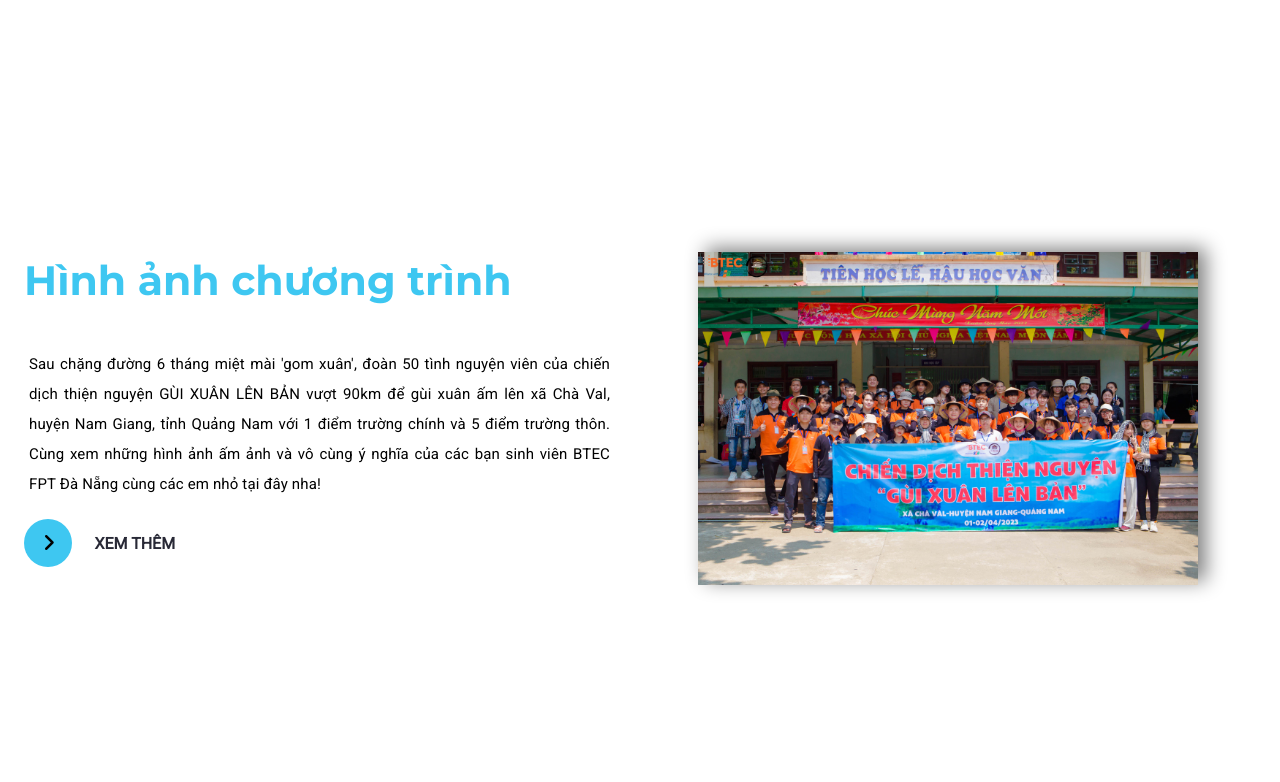
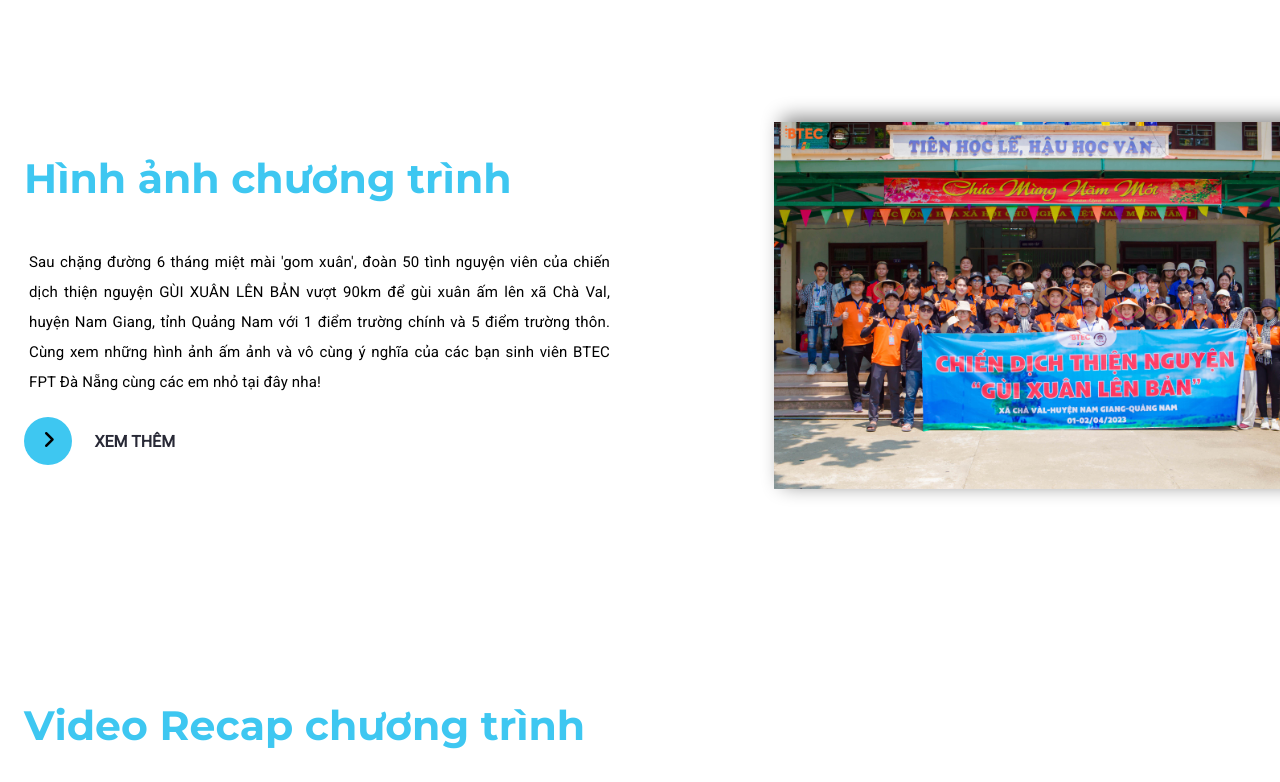
Before and after one commit to nghiapt13/guixuanlenban, a React (Create React App) app: page / in a window 1280 px wide. Shown: the part 1958-2740 px from the top of the page. Built offline with nearby package versions, Linux system fonts and the light colour scheme.

Commit message:
changes in responsive

```diff
--- a/src/pages/Home/Gallery/index.jsx
+++ b/src/pages/Home/Gallery/index.jsx
@@ -51,6 +51,8 @@
                         height: '100px',
                         fontSize: { xs: '30px', md: '41px' },
                         color: 'var(--primary)',
+                        marginTop: { xs: '40px', md: '0px' },
+                        marginBottom: { xs: '-50px', md: '0px' },
                     }}
                 >
                     {t('content.gallery')}
@@ -65,6 +67,7 @@
                         fontSize: { xs: '15px', md: '15px' },
                         paddingRight: { xs: '10px', md: '30px' },
                         paddingLeft: { xs: '5px' },
+                        marginTop: { xs: '20px', md: '0px' },
                         gap: { xs: 3, lg: 0 },
                     }}
                 >
@@ -95,12 +98,16 @@
                     justifyContent: 'center',
                     // height:{xs: '300px', md: '100vh'},
                     // width:{xs: '300px', md: '100vh'}
-                    height: '560px',
-                    width: '100%',
-                    marginTop: '20px',
+                    height:{xs:'100%',md:'375px'},
+                    width: {xs:'100%',md:'610px'},
+                    marginTop: {xs: '0px', md: '0px'},
                 }}
             >
                 <Image
+                    sx={{
+                        height: 'inherit',
+                        width: 'inherit',
+                    }}
                     src={images.gallery}
                     alt=""
                     className={cx('about__image')} />
--- a/src/pages/Home/Home.module.scss
+++ b/src/pages/Home/Home.module.scss
@@ -1,5 +1,4 @@
-.wrapper {
-}
+.wrapper {}
 
 // Donor
 .image {
@@ -11,6 +10,7 @@
   align-items: center;
   cursor: pointer;
 }
+
 .donor {
   margin: 100px 0;
 }
@@ -19,6 +19,7 @@
 .timeline__icon {
   font-size: 80px;
 }
+
 // Reverse Content and Icon
 .timeline {
   direction: rtl;
@@ -37,10 +38,12 @@
   border-bottom: 80px solid transparent;
   border-left: 60px solid var(--primary);
 }
+
 .separateRight .right::after {
   transform: rotate(180deg);
   right: 571px;
 }
+
 @media screen and (max-width: 1500px) {
   .right::after {
     display: none;
@@ -51,9 +54,11 @@
   .timeline {
     direction: unset;
   }
+
   .right::after {
     display: none;
   }
+
   .separateRight .right::after {
     left: 0;
     right: unset;
@@ -66,7 +71,7 @@
 @import url('https://fonts.googleapis.com/css2?family=Montserrat:wght@700&display=swap');
 
 .about__image {
-  width: 500px;
+  width: 550px;
   height: 450px;
   overflow: hidden;
   display: flex;
@@ -75,7 +80,9 @@
   align-items: center;
   object-fit: contain;
   filter: drop-shadow(8px -4px 10px gray);
+  margin-left: 13rem;
 }
+
 @media screen and (max-width: 1200px) {
   .about__image {
     margin-top: 30px;
@@ -83,10 +90,11 @@
     height: 550px;
   }
 }
+
 @media screen and (max-width: 600px) {
   .about__image {
     margin-top: 10px;
-
+    margin-left: 0rem;
     height: 350px;
   }
 }
@@ -101,32 +109,35 @@
 .quotes {
   font-family: 'Montserrat', sans-serif;
   font-size: 16px;
+
   i {
     margin-left: 20px;
     color: var(--primary);
   }
 }
+
 @media screen and (max-width: 900px) {
   .about__brush {
     top: 25%;
   }
 }
+
 @media screen and (max-width: 600px) {
   .about__brush {
     top: 30%;
   }
 }
+
 $bg: #f3f8fa;
 $white: #fff;
 $black: #282936;
 
-@mixin transition(
-  $property: all,
+@mixin transition($property: all,
   $duration: 0.45s,
-  $ease: cubic-bezier(0.65, 0, 0.076, 1)
-) {
+  $ease: cubic-bezier(0.65, 0, 0.076, 1)) {
   transition: $property $duration $ease;
 }
+
 button {
   position: relative;
   display: inline-block;
@@ -139,10 +150,12 @@
   padding: 0;
   font-size: inherit;
   font-family: inherit;
+
   &.learn-more {
     width: 12rem;
     height: auto;
     margin-top: 20px;
+
     .circle {
       @include transition(all, 0.45s, cubic-bezier(0.65, 0, 0.076, 1));
       position: relative;
@@ -152,15 +165,18 @@
       height: 3rem;
       background: var(--primary);
       border-radius: 1.625rem;
+
       .icon {
         position: absolute;
         top: 0.85rem;
         right: 1.0625rem;
+
         i {
           font-size: 20px;
         }
       }
     }
+
     .button-text {
       @include transition(all, 0.45s, cubic-bezier(0.65, 0, 0.076, 1));
       position: absolute;
@@ -177,16 +193,20 @@
       text-transform: uppercase;
     }
   }
+
   &:hover {
     .circle {
       width: 100%;
+
       .icon {
         right: 10.0625rem;
+
         i {
           color: $white;
         }
       }
     }
+
     .button-text {
       color: $white;
     }
@@ -199,6 +219,7 @@
   box-shadow: rgb(38, 57, 77) 0px 20px 30px -10px;
   // border: 6px solid var(--primary);
 }
+
 .image__item {
   width: 300px;
   // border: 6px solid var(--primary);
@@ -208,6 +229,7 @@
   .donate__image {
     width: 80%;
   }
+
   .image__item {
     width: 100%;
   }
@@ -230,6 +252,7 @@
     background: linear-gradient(to right, #fff, transparent);
   }
 }
+
 .wish__image--top {
   max-width: 400px;
   top: -40px;
@@ -251,14 +274,17 @@
   filter: unset;
   transform: scale(1.1);
 }
+
 .place:hover .place__title {
   transform: translate(-50%, -50%) scale(2);
   opacity: 0;
 }
+
 .place__image {
   filter: grayscale(100%);
   transition: all 0.25s linear;
 }
+
 .place__title {
   transition: all 0.2s linear;
 }
--- a/src/pages/Home/Place/index.jsx
+++ b/src/pages/Home/Place/index.jsx
@@ -107,6 +107,7 @@
               lineHeight: { xs: '2', md: '2' },
               // pt: { md: 15, sm: 10, xs: 5 },
               gap: { xs: 3, lg: 0 },
+              marginBottom: { xs: '50px', md: 0 },
             }}
           >
             {t('content.places__desc')}
--- a/src/pages/Home/Video/index.jsx
+++ b/src/pages/Home/Video/index.jsx
@@ -63,7 +63,7 @@
                         lineHeight: { xs: '2', md: '2' },
                         fontSize: { xs: '15px', md: '15px' },
                         paddingRight: { xs: '300px', md: '30px' },
-                        paddingLeft: { xs: '10px' },
+                        paddingLeft: { xs: '5px', md: '0px' },
                         gap: { xs: 3, lg: 0 },
                     }}
                 >
```
